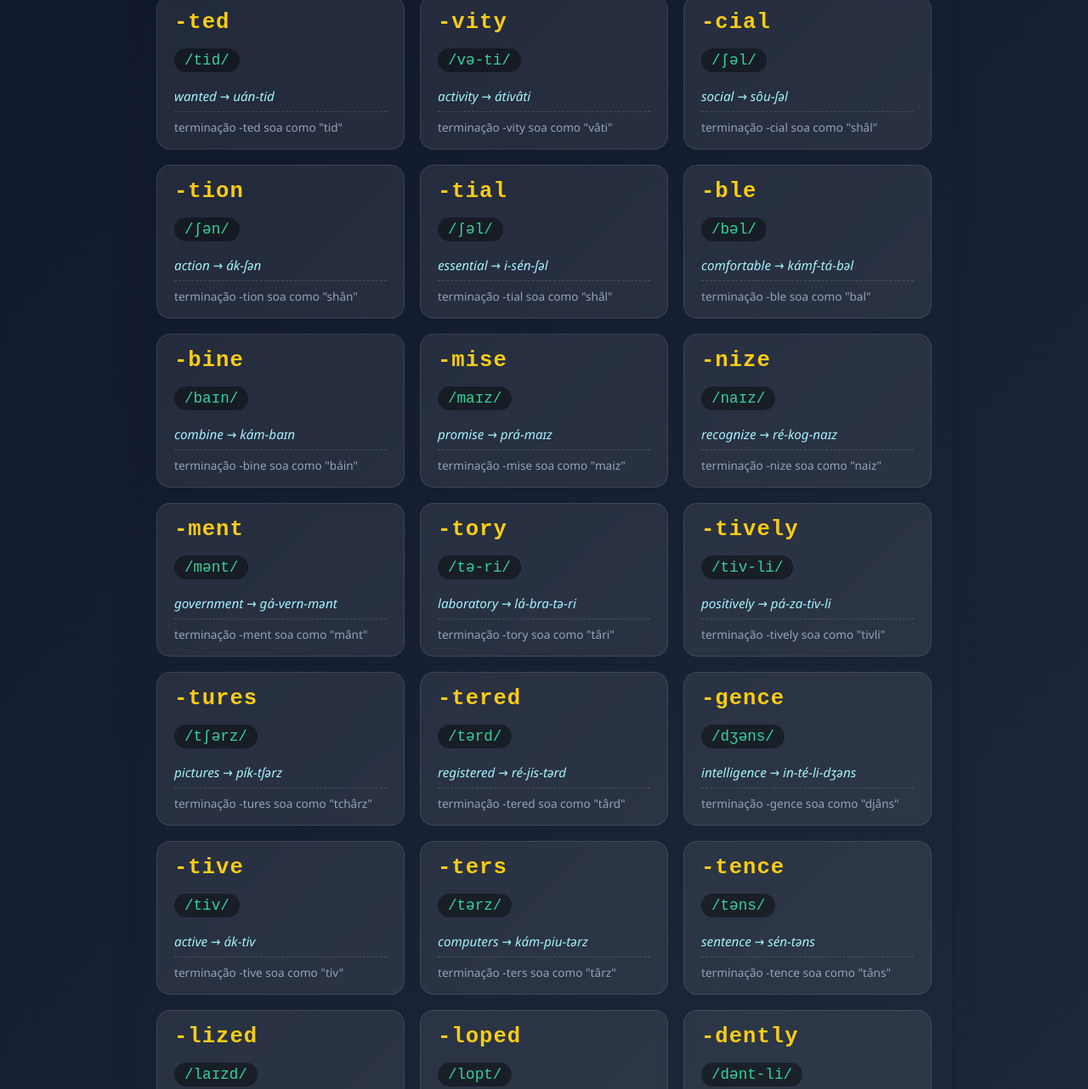
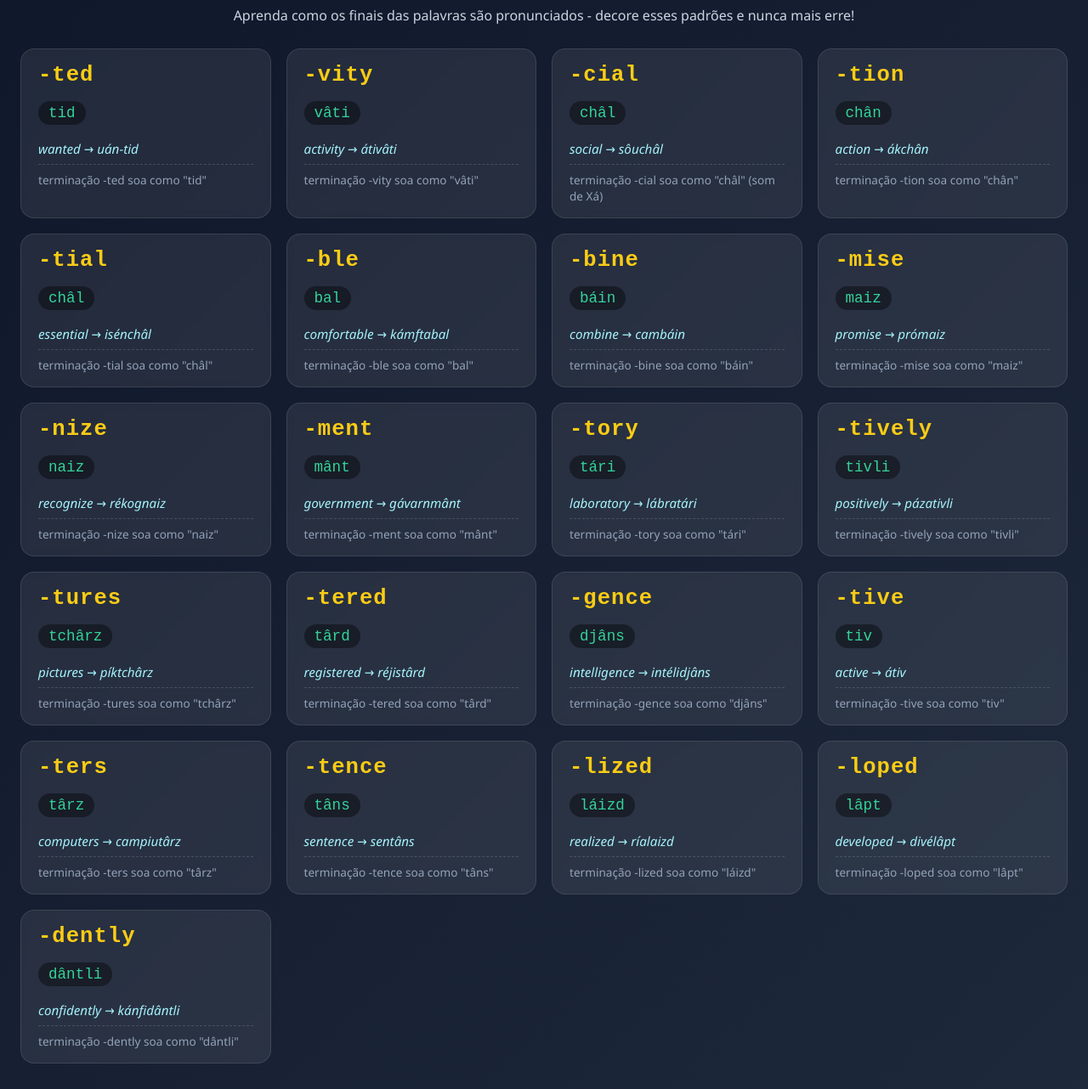
Before and after one commit to jay0382/dicionario_ingles, a website: page public/index.html in a window 1280 px wide. Shown: the part 633-1915 px from the top of the page at 85% size. Drawn offline with Linux system fonts and the light colour scheme; no server answers.

Commit message:
atualizado index.html

```diff
--- a/public/index.html
+++ b/public/index.html
@@ -41,6 +41,7 @@
     </div>
     <div class="info-text">✔ As palavras são salvas no NeonDB (nuvem). Disponível em qualquer dispositivo!</div>
   </div>
+</div>
 
   <!-- 📖 SEÇÃO DE PADRÕES DE PRONÚNCIA - SUFFIXES GUIDE -->
 <div class="pronunciation-patterns">
@@ -52,148 +53,148 @@
   <div class="patterns-grid">
     <div class="pattern-card">
       <div class="pattern-writing">-ted</div>
-        <div class="pattern-sound">/tid/</div>
+      <div class="pattern-sound">tid</div>
       <div class="pattern-example">wanted → uán-tid</div>
       <div class="pattern-meaning">terminação -ted soa como "tid"</div>
     </div>
 
     <div class="pattern-card">
       <div class="pattern-writing">-vity</div>
-        <div class="pattern-sound">/və-ti/</div>
+      <div class="pattern-sound">vâti</div>
       <div class="pattern-example">activity → átivâti</div>
       <div class="pattern-meaning">terminação -vity soa como "vâti"</div>
     </div>
 
     <div class="pattern-card">
       <div class="pattern-writing">-cial</div>
-        <div class="pattern-sound">/ʃəl/</div>
-        <div class="pattern-example">social → sôu-ʃəl</div>
-        <div class="pattern-meaning">terminação -cial soa como "shâl"</div>
+      <div class="pattern-sound">châl</div>
+      <div class="pattern-example">social → sôuchâl</div>
+      <div class="pattern-meaning">terminação -cial soa como "châl" (som de Xá)</div>
     </div>
 
     <div class="pattern-card">
       <div class="pattern-writing">-tion</div>
-        <div class="pattern-sound">/ʃən/</div>
-        <div class="pattern-example">action → ák-ʃən</div>
-        <div class="pattern-meaning">terminação -tion soa como "shân"</div>
+      <div class="pattern-sound">chân</div>
+      <div class="pattern-example">action → ákchân</div>
+      <div class="pattern-meaning">terminação -tion soa como "chân"</div>
     </div>
 
     <div class="pattern-card">
       <div class="pattern-writing">-tial</div>
-        <div class="pattern-sound">/ʃəl/</div>
-        <div class="pattern-example">essential → i-sén-ʃəl</div>
-        <div class="pattern-meaning">terminação -tial soa como "shâl"</div>
+      <div class="pattern-sound">châl</div>
+      <div class="pattern-example">essential → isénchâl</div>
+      <div class="pattern-meaning">terminação -tial soa como "châl"</div>
     </div>
 
     <div class="pattern-card">
       <div class="pattern-writing">-ble</div>
-        <div class="pattern-sound">/bəl/</div>
-        <div class="pattern-example">comfortable → kámf-tá-bəl</div>
+      <div class="pattern-sound">bal</div>
+      <div class="pattern-example">comfortable → kámftabal</div>
       <div class="pattern-meaning">terminação -ble soa como "bal"</div>
     </div>
 
     <div class="pattern-card">
       <div class="pattern-writing">-bine</div>
-        <div class="pattern-sound">/baɪn/</div>
-        <div class="pattern-example">combine → kám-baɪn</div>
+      <div class="pattern-sound">báin</div>
+      <div class="pattern-example">combine → cambáin</div>
       <div class="pattern-meaning">terminação -bine soa como "báin"</div>
     </div>
 
     <div class="pattern-card">
       <div class="pattern-writing">-mise</div>
-        <div class="pattern-sound">/maɪz/</div>
-        <div class="pattern-example">promise → prá-maɪz</div>
+      <div class="pattern-sound">maiz</div>
+      <div class="pattern-example">promise → prómaiz</div>
       <div class="pattern-meaning">terminação -mise soa como "maiz"</div>
     </div>
 
     <div class="pattern-card">
       <div class="pattern-writing">-nize</div>
-        <div class="pattern-sound">/naɪz/</div>
-        <div class="pattern-example">recognize → ré-kog-naɪz</div>
+      <div class="pattern-sound">naiz</div>
+      <div class="pattern-example">recognize → rékognaiz</div>
       <div class="pattern-meaning">terminação -nize soa como "naiz"</div>
     </div>
 
     <div class="pattern-card">
       <div class="pattern-writing">-ment</div>
-        <div class="pattern-sound">/mənt/</div>
-        <div class="pattern-example">government → gá-vern-mənt</div>
+      <div class="pattern-sound">mânt</div>
+      <div class="pattern-example">government → gávarnmânt</div>
       <div class="pattern-meaning">terminação -ment soa como "mânt"</div>
     </div>
 
     <div class="pattern-card">
       <div class="pattern-writing">-tory</div>
-        <div class="pattern-sound">/tə-ri/</div>
-        <div class="pattern-example">laboratory → lá-bra-tə-ri</div>
-        <div class="pattern-meaning">terminação -tory soa como "târi"</div>
+      <div class="pattern-sound">tári</div>
+      <div class="pattern-example">laboratory → lábratári</div>
+      <div class="pattern-meaning">terminação -tory soa como "tári"</div>
     </div>
 
     <div class="pattern-card">
       <div class="pattern-writing">-tively</div>
-        <div class="pattern-sound">/tiv-li/</div>
-        <div class="pattern-example">positively → pá-za-tiv-li</div>
+      <div class="pattern-sound">tivli</div>
+      <div class="pattern-example">positively → pázativli</div>
       <div class="pattern-meaning">terminação -tively soa como "tivli"</div>
     </div>
 
     <div class="pattern-card">
       <div class="pattern-writing">-tures</div>
-        <div class="pattern-sound">/tʃərz/</div>
-        <div class="pattern-example">pictures → pík-tʃərz</div>
+      <div class="pattern-sound">tchârz</div>
+      <div class="pattern-example">pictures → píktchârz</div>
       <div class="pattern-meaning">terminação -tures soa como "tchârz"</div>
     </div>
 
     <div class="pattern-card">
       <div class="pattern-writing">-tered</div>
-        <div class="pattern-sound">/tərd/</div>
-        <div class="pattern-example">registered → ré-jis-tərd</div>
+      <div class="pattern-sound">târd</div>
+      <div class="pattern-example">registered → réjistârd</div>
       <div class="pattern-meaning">terminação -tered soa como "târd"</div>
     </div>
 
     <div class="pattern-card">
       <div class="pattern-writing">-gence</div>
-        <div class="pattern-sound">/dʒəns/</div>
-        <div class="pattern-example">intelligence → in-té-li-dʒəns</div>
+      <div class="pattern-sound">djâns</div>
+      <div class="pattern-example">intelligence → intélidjâns</div>
       <div class="pattern-meaning">terminação -gence soa como "djâns"</div>
     </div>
 
     <div class="pattern-card">
       <div class="pattern-writing">-tive</div>
-        <div class="pattern-sound">/tiv/</div>
-        <div class="pattern-example">active → ák-tiv</div>
+      <div class="pattern-sound">tiv</div>
+      <div class="pattern-example">active → átiv</div>
       <div class="pattern-meaning">terminação -tive soa como "tiv"</div>
     </div>
 
     <div class="pattern-card">
       <div class="pattern-writing">-ters</div>
-        <div class="pattern-sound">/tərz/</div>
-        <div class="pattern-example">computers → kám-piu-tərz</div>
+      <div class="pattern-sound">târz</div>
+      <div class="pattern-example">computers → campiutârz</div>
       <div class="pattern-meaning">terminação -ters soa como "târz"</div>
     </div>
 
     <div class="pattern-card">
       <div class="pattern-writing">-tence</div>
-        <div class="pattern-sound">/təns/</div>
-        <div class="pattern-example">sentence → sén-təns</div>
+      <div class="pattern-sound">tâns</div>
+      <div class="pattern-example">sentence → sentâns</div>
       <div class="pattern-meaning">terminação -tence soa como "tâns"</div>
     </div>
 
     <div class="pattern-card">
       <div class="pattern-writing">-lized</div>
-        <div class="pattern-sound">/laɪzd/</div>
-        <div class="pattern-example">realized → rí-a-laɪzd</div>
+      <div class="pattern-sound">láizd</div>
+      <div class="pattern-example">realized → ríalaizd</div>
       <div class="pattern-meaning">terminação -lized soa como "láizd"</div>
     </div>
 
     <div class="pattern-card">
       <div class="pattern-writing">-loped</div>
-        <div class="pattern-sound">/lopt/</div>
-        <div class="pattern-example">developed → di-vé-lopt</div>
+      <div class="pattern-sound">lâpt</div>
+      <div class="pattern-example">developed → divélâpt</div>
       <div class="pattern-meaning">terminação -loped soa como "lâpt"</div>
     </div>
 
     <div class="pattern-card">
       <div class="pattern-writing">-dently</div>
-        <div class="pattern-sound">/dənt-li/</div>
-        <div class="pattern-example">confidently → kán-fi-dənt-li</div>
+      <div class="pattern-sound">dântli</div>
+      <div class="pattern-example">confidently → kánfidântli</div>
       <div class="pattern-meaning">terminação -dently soa como "dântli"</div>
     </div>
   </div>
@@ -206,7 +207,6 @@
   <!-- ÁREA DINÂMICA DAS PALAVRAS -->
   <div id="wordsLibrary"></div>
   <footer>🔊 Clique no botão azul para ouvir a pronúncia. Botão verde para editar.</footer>
-</div>
 
 <script src="/js/app.js"></script>
 </body>
```
Lines whose indentation alone changed are shown as unchanged.
